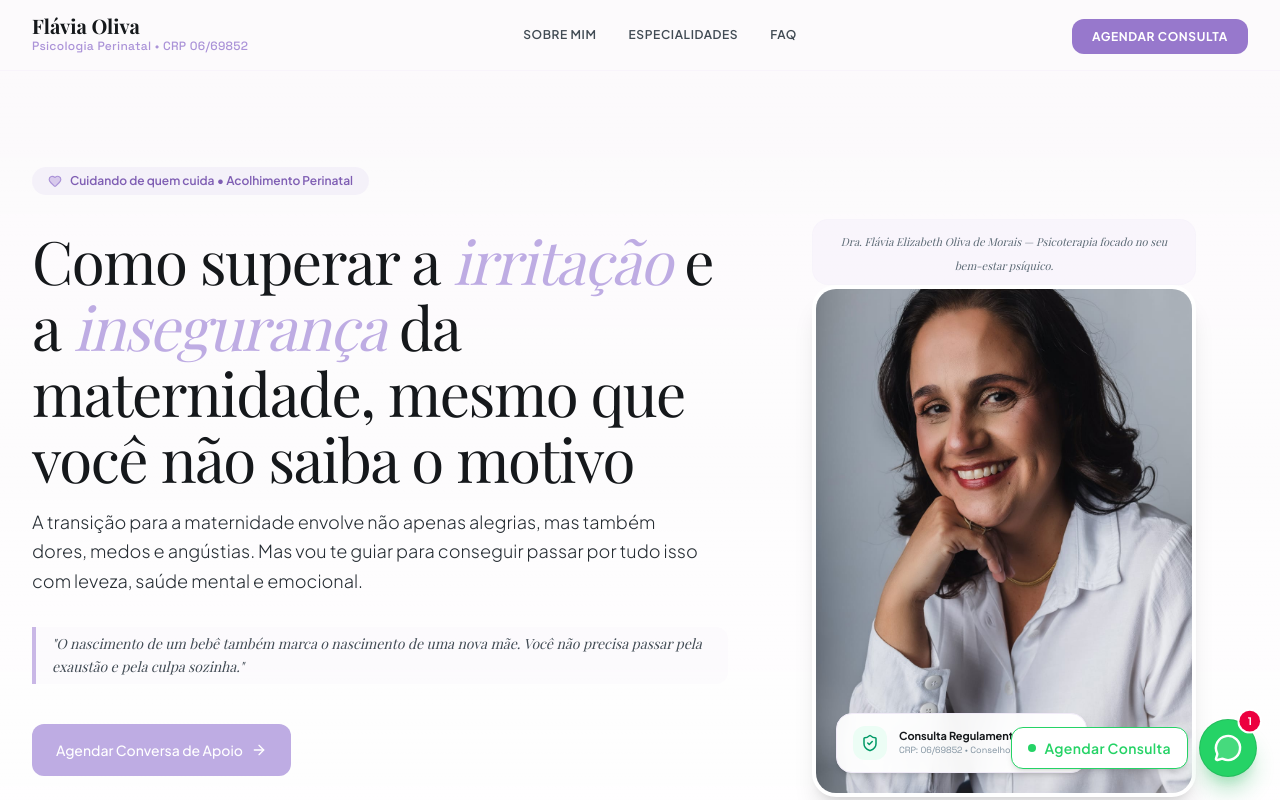
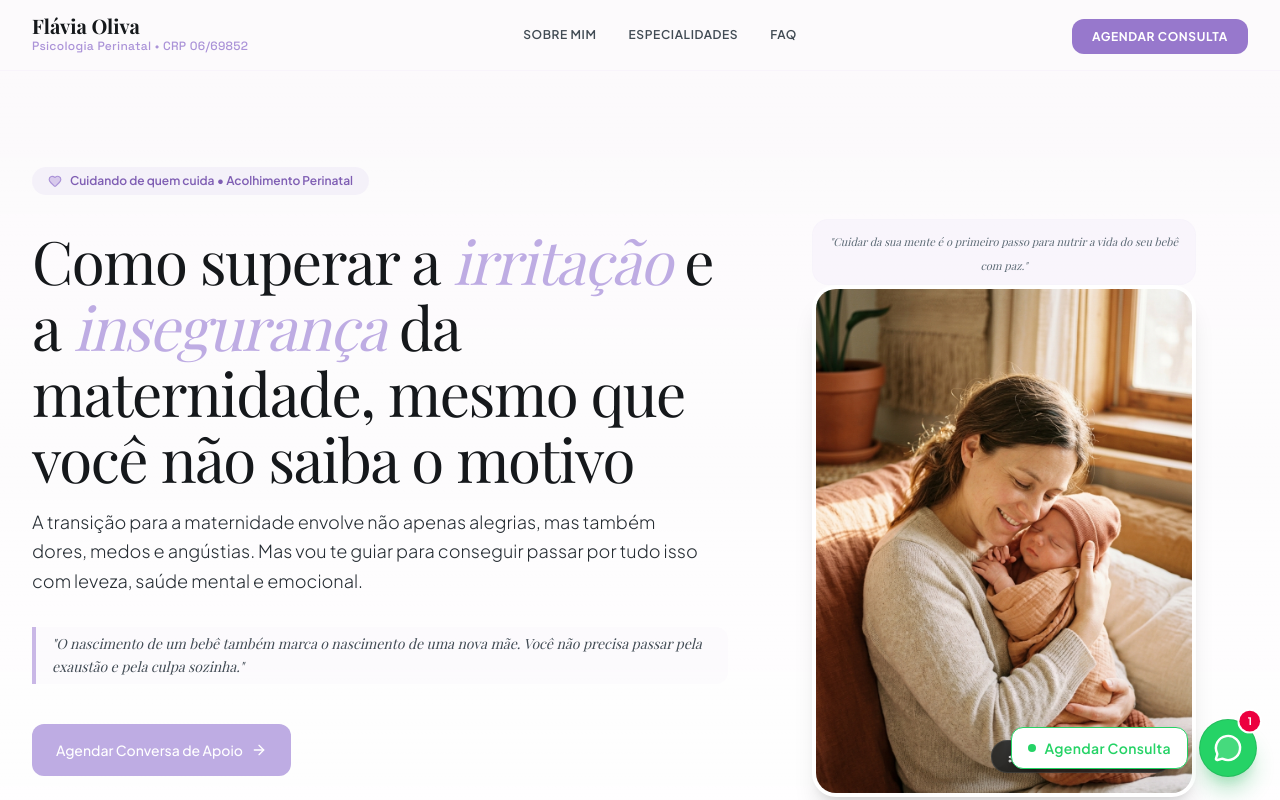
Before and after one commit to eurodev777/stk-react-flavia, a React (Vite) app: page / in a window 1280 px wide. Shown: the top 800 px of the page. Built offline with nearby package versions, Linux system fonts and the light colour scheme; a web font is replaced by a local one.

Commit message:
🎨 style: stk

```diff
--- a/src/components/HeroSection.tsx
+++ b/src/components/HeroSection.tsx
@@ -16,7 +16,7 @@ import {
 
 export default function Hero() {
   const [activeTab, setActiveTab] = useState<"transformation" | "therapist">(
-    "therapist",
+    "transformation",
   );
 
   const containerVariants = {
@@ -141,15 +141,14 @@ export default function Hero() {
             <div className="relative w-full max-w-sm">
               {/* Decorative Warm Back-Frame */}
               <div className="absolute inset-0 bg-coral-200 border-2 border-coral-100 rounded-3xl translate-x-3 translate-y-3 -z-10 transition-transform duration-500 hover:translate-x-4 hover:translate-y-4" />
-
               {/* Sub-image caption */}
               <div className="mt-4 text-center max-w-sm bg-coral-100/35 px-4 py-2 rounded-2xl border border-coral-200/10">
                 <span className="text-[11px] text-charcoal-600 font-serif italic">
-                  Dra. Flávia Elizabeth Oliva de Morais — Psicoterapia focado no
-                  seu bem-estar psíquico.
+                  {activeTab === "transformation"
+                    ? '"Cuidar da sua mente é o primeiro passo para nutrir a vida do seu bebê com paz."'
+                    : "Dra. Flávia Elizabeth Oliva de Morais — Psicoterapia focado no seu bem-estar psíquico."}
                 </span>
               </div>
-
               <div className="relative rounded-3xl overflow-hidden border-4 border-white shadow-xl bg-slate-50 aspect-3/4">
                 <AnimatePresence mode="wait">
                   {activeTab === "transformation" ? (
```
